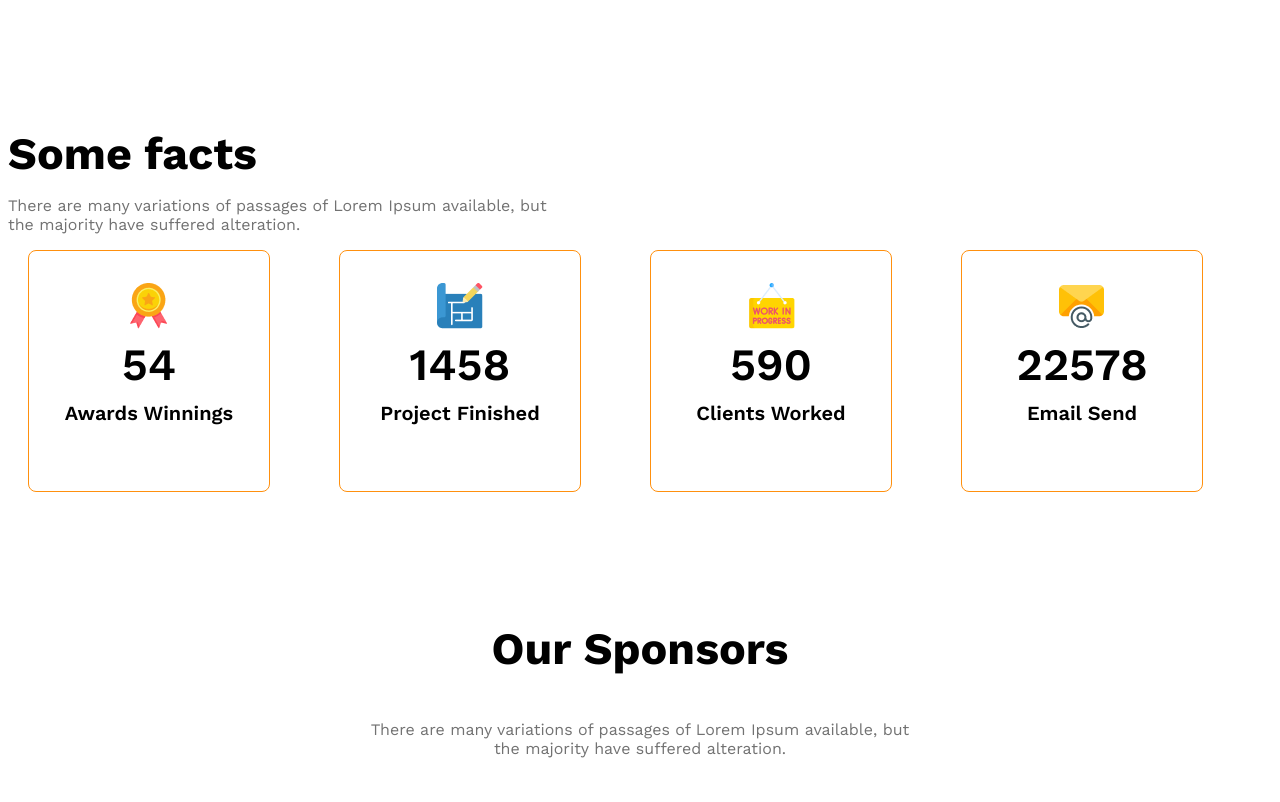
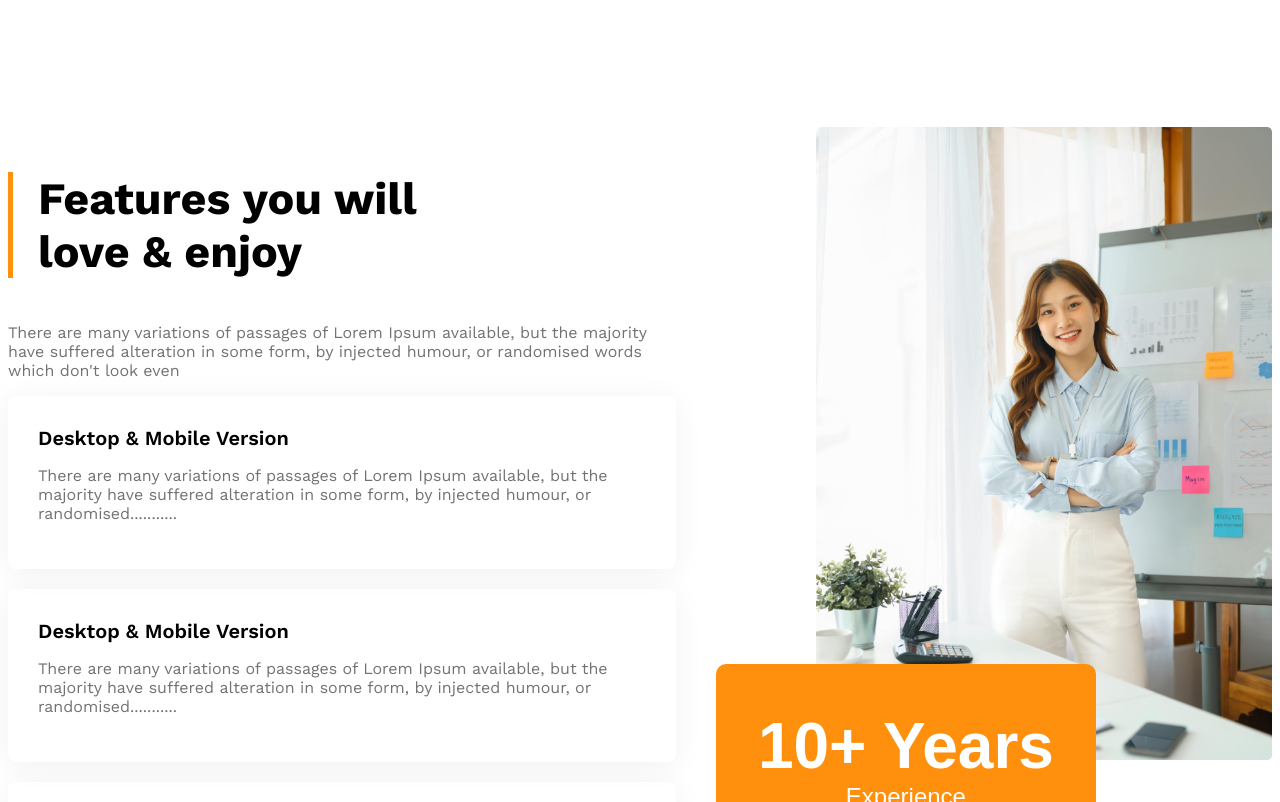
Before and after one commit to Maptaul/g3-architect-website, a plain HTML site: page index.html in a window 1280 px wide. Shown: the part 2031-2833 px from the top of the page. Drawn offline with nearby package versions, Linux system fonts and the light colour scheme.

Commit message:
Features you

```diff
--- a/index.html
+++ b/index.html
@@ -41,6 +41,49 @@
                 <button class="btn-primary">Explore More</button>
             </div>
         </section>
+        <!-- features section start here  -->
+         <section class="features-two display-flex">
+            <div>
+                <h3 id="feature-section-tittle" class="section-tittle">Features you will <br> love & enjoy</h3>
+                <p class="text-light-gray">
+                    There are many variations of passages of Lorem Ipsum available, but the majority have suffered alteration in some form, by injected humour, or randomised words which don't look even
+                </p>
+
+                <!-- features card container  -->
+                 <div class="feature-card">
+                    <h4 class="feature-tittle"> Desktop & Mobile Version</h4>
+                    <p class="text-light-gray">
+                        There are many variations of passages of Lorem Ipsum available, but the majority have suffered alteration in some form, by injected humour, or randomised...........
+                    </p>
+                 </div>
+                 <div class="feature-card">
+                    <h4 class="feature-tittle"> Desktop & Mobile Version</h4>
+                    <p class="text-light-gray">
+                        There are many variations of passages of Lorem Ipsum available, but the majority have suffered alteration in some form, by injected humour, or randomised...........
+                    </p>
+                 </div>
+                 <div class="feature-card">
+                    <h4 class="feature-tittle"> Desktop & Mobile Version</h4>
+                    <p class="text-light-gray">
+                        There are many variations of passages of Lorem Ipsum available, but the majority have suffered alteration in some form, by injected humour, or randomised...........
+                    </p>
+                 </div>
+                 <div class="feature-card">
+                    <h4 class="feature-tittle"> Desktop & Mobile Version</h4>
+                    <p class="text-light-gray">
+                        There are many variations of passages of Lorem Ipsum available, but the majority have suffered alteration in some form, by injected humour, or randomised...........
+                    </p>
+                 </div>
+            </div>
+            <div class="feature-architect">
+                <img src="images/architect.png" alt="">
+                <button id="experice-badge" class="btn-primary">
+                    <span id="experice-year">10+ Years</span>
+                    <br>
+                    <span> Experience </span>
+                </button>
+            </div>
+         </section>
         <!-- Some facts -->
          <section>
             <div class="section-tittle"> Some facts</div>
--- a/style/architects.css
+++ b/style/architects.css
@@ -125,6 +125,49 @@ main > section{
     font-weight: 500px;
 }
 
+/* features related style  */
+.features-two{
+    gap: 140px;
+}
+
+
+#feature-section-tittle{
+    border-left: 5px solid #ff900e;
+    padding-left: 25px;
+}
+
+
+.feature-card {
+    padding: 30px;
+    border-radius: 8px;
+    box-shadow: 0 4px 30px 0 rgba(0, 0, 0, 0.06);
+    margin-bottom: 20px;
+}
+
+.feature-card .feature-tittle{
+    font-weight: 600;
+    font-size: 1.25rem;
+    margin-top: 0px ;
+    margin-bottom: 0px;
+}
+
+#experice-badge{
+    padding: 45px 42px;
+    font-size: 1.5rem;
+    font-weight: 500;
+    margin-left: -100px;
+    margin-top: -100px;
+}
+
+#experice-year{
+    font-size: 4rem;
+    font-weight: 700;
+}
+
+.feature-architect img {
+    width: 100%;
+}
+
 /* some facts related styles  */
 .facts-container{
    display: grid;
@@ -187,6 +230,7 @@ main > section{
 @media screen and (max-width: 576px)  {
     .navbar,
     .nav-links,
+    .features-two,
     .teams {
         flex-direction: column;
     }
@@ -210,6 +254,11 @@ main > section{
         margin-left: 30px;
         max-width: 530px;
     }
+    #experice-badge{
+        margin-left: 20px;
+        margin-top: 20px;
+    }
+
 }
 
 
```
